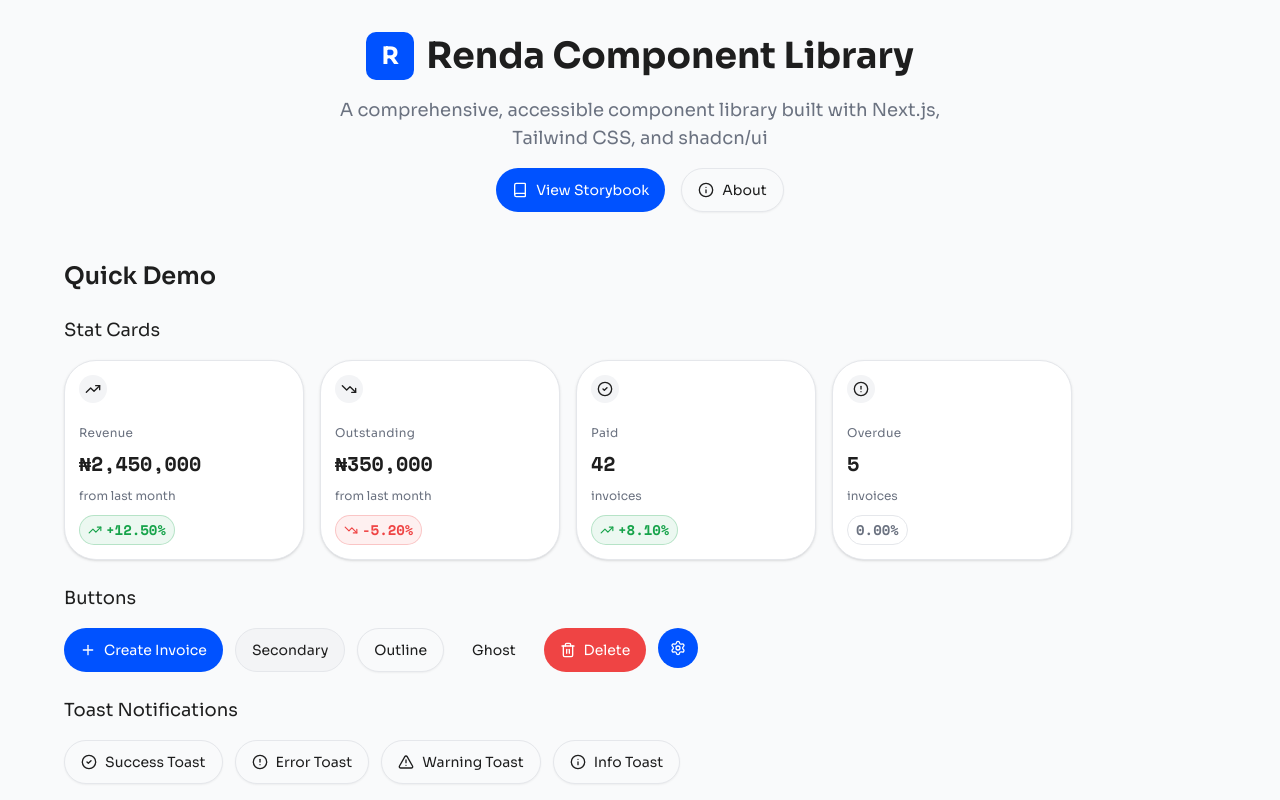
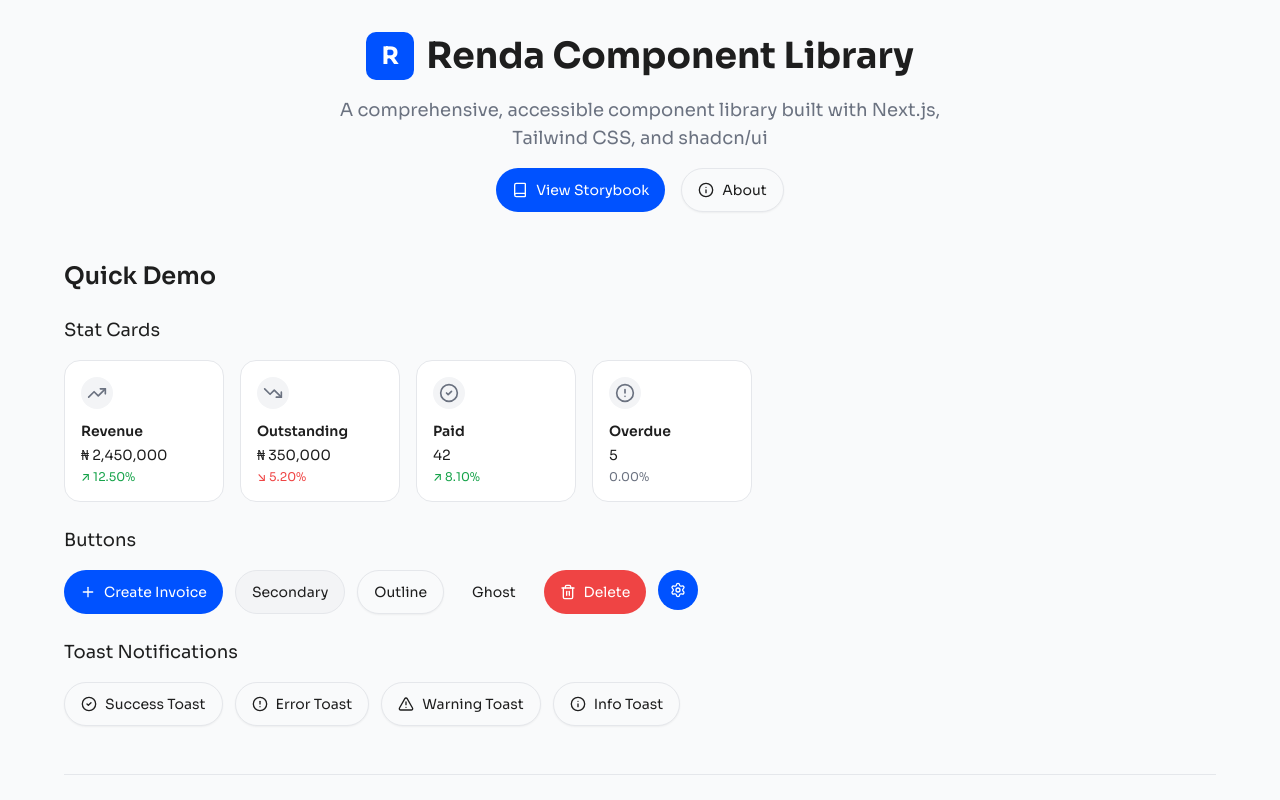
Before and after one commit to vibesyemmy/renda-component-library, a Next.js app: page / in a window 1280 px wide. Shown: the top 800 px of the page. Built offline with nearby package versions, Linux system fonts and the light colour scheme.

Commit message:
Refactor StatCard component to improve props structure and styling. Replace 'percent' and 'subtitle' with 'priceChange' and 'currency' for better clarity. Update Storybook stories to reflect new prop usage and enhance visual representation with images.

```diff
--- a/app/page.tsx
+++ b/app/page.tsx
@@ -42,39 +42,29 @@
             <div className="flex flex-wrap gap-4">
               <StatCard
                 symbol="Revenue"
-                price="₦2,450,000"
-                percent={12.5}
-                subtitle="from last month"
+                price="2,450,000"
+                priceChange={12.5}
                 icon="TrendingUp"
-                variant="gain"
-                size="md"
+                currency="₦"
               />
               <StatCard
                 symbol="Outstanding"
-                price="₦350,000"
-                percent={-5.2}
-                subtitle="from last month"
+                price="350,000"
+                priceChange={-5.2}
                 icon="TrendingDown"
-                variant="loss"
-                size="md"
+                currency="₦"
               />
               <StatCard
                 symbol="Paid"
                 price="42"
-                percent={8.1}
-                subtitle="invoices"
+                priceChange={8.1}
                 icon="CheckCircle2"
-                variant="gain"
-                size="md"
               />
               <StatCard
                 symbol="Overdue"
                 price="5"
-                percent={0}
-                subtitle="invoices"
+                priceChange={0}
                 icon="AlertCircle"
-                variant="neutral"
-                size="md"
               />
             </div>
           </div>
--- a/components/index.ts
+++ b/components/index.ts
@@ -41,3 +41,4 @@
 export type { Toast, ToastType } from "../lib/toast-store"
 export type { SectionHeaderProps, SectionHeaderAction } from "./organisms/section-header"
 export type { SidebarProps, SidebarNavItem } from "./organisms/sidebar"
+export type { StatCardProps } from "./molecules/stat-card"
--- a/components/molecules/stat-card.tsx
+++ b/components/molecules/stat-card.tsx
@@ -1,142 +1,98 @@
+"use client"
+
 import * as React from "react"
 import { Icon, type IconName } from "@/components/ui/icon"
 import { cn } from "@/lib/utils"
 
-interface StatCardProps extends React.HTMLAttributes<HTMLDivElement> {
+export interface StatCardProps {
   symbol: string
+  name?: string
   price: string | number
-  percent: number
-  subtitle?: string
+  priceChange: number
+  imageUrl?: string
   icon?: IconName
-  variant?: "gain" | "loss" | "neutral"
-  size?: "sm" | "md" | "lg"
+  currency?: string
+  onClick?: () => void
+  className?: string
+  "data-id"?: string
 }
 
-const sizeStyles = {
-  sm: {
-    card: "p-2.5 gap-2 w-[200px]",
-    icon: "size-6",
-    symbol: "text-xs",
-    percent: "text-[13px] leading-[18px] px-1.5 py-0.5",
-    price: "text-lg leading-6",
-    subtitle: "text-xs leading-[18px]",
-  },
-  md: {
-    card: "p-3.5 gap-2.5 w-[240px]",
-    icon: "size-7",
-    symbol: "text-xs",
-    percent: "text-sm leading-5 px-2 py-1",
-    price: "text-xl leading-[26px]",
-    subtitle: "text-xs leading-[18px]",
-  },
-  lg: {
-    card: "p-[18px] gap-3 w-[280px]",
-    icon: "size-8",
-    symbol: "text-sm",
-    percent: "text-[15px] leading-[22px] px-2.5 py-1.5",
-    price: "text-2xl leading-7",
-    subtitle: "text-xs leading-[18px]",
-  },
-}
-
-const variantStyles = {
-  gain: {
-    percent: "text-success border-success/25 bg-success/8",
-  },
-  loss: {
-    percent: "text-destructive border-destructive/25 bg-destructive/8",
-  },
-  neutral: {
-    percent: "text-muted-foreground",
-  },
-}
-
-export const StatCard = React.forwardRef<HTMLDivElement, StatCardProps>(
+export const StatCard = React.forwardRef<HTMLButtonElement, StatCardProps>(
   (
     {
       symbol,
+      name,
       price,
-      percent,
-      subtitle,
+      priceChange,
+      imageUrl,
       icon,
-      variant = "neutral",
-      size = "md",
+      currency = "",
+      onClick,
       className,
+      "data-id": dataId,
       ...props
     },
     ref
   ) => {
-    const sizeConfig = sizeStyles[size]
-    const variantConfig = variantStyles[variant]
-    const percentValue = Math.abs(percent)
-    const percentSign = percent > 0 ? "+" : percent < 0 ? "-" : ""
-    const displayPercent = `${percentSign}${percentValue.toFixed(2)}%`
+    const isPositive = priceChange > 0
+    const isNeutral = priceChange === 0
+    const priceDisplay = typeof price === "number" ? price.toLocaleString() : price
+    const formattedPrice = currency ? `${currency} ${priceDisplay}` : priceDisplay
 
-    const ariaLabel = `${symbol} ${percent > 0 ? "up" : percent < 0 ? "down" : "unchanged"} ${percentValue.toFixed(2)} percent, price ${price}`
+    const ariaLabel = `${symbol} ${isPositive ? "up" : isNeutral ? "" : "down"} ${Math.abs(priceChange).toFixed(2)}%`
 
     return (
-      <div
+      <button
         ref={ref}
-        role="group"
+        data-id={dataId}
+        onClick={onClick}
+        type="button"
         aria-label={ariaLabel}
-        data-statcard-size={size}
         className={cn(
-          "flex flex-col items-start text-left bg-card border border-border shadow-sm",
-          "transition-[box-shadow,transform,border-color] duration-150 ease-in-out",
-          "hover:-translate-y-0.5 hover:shadow-md",
-          "focus-within:shadow-[0_0_0_3px_rgba(0,82,255,0.2)]",
-          sizeConfig.card,
+          "flex-shrink-0 w-40 p-4 bg-card border border-border rounded-2xl",
+          "hover:border-border/80 hover:shadow-sm transition-all duration-200 text-left",
+          "focus-visible:outline-none focus-visible:ring-2 focus-visible:ring-ring focus-visible:ring-offset-2",
           className
         )}
         {...props}
       >
-        {/* Icon at top */}
-        {icon && (
-          <div
-            className={cn(
-              "rounded-full bg-muted flex items-center justify-center mb-3",
-              sizeConfig.icon
+        <div className="flex flex-col gap-3">
+          {/* Image or Icon */}
+          {(imageUrl || icon) && (
+            <div className="w-8 h-8 rounded-full overflow-hidden bg-muted flex items-center justify-center">
+              {imageUrl ? (
+                <img
+                  src={imageUrl}
+                  alt={`${symbol} logo`}
+                  className="w-full h-full object-cover"
+                />
+              ) : (
+                icon && <Icon name={icon} size={20} className="text-muted-foreground" />
               )}
-            aria-hidden="true"
-          >
-            <Icon name={icon} size={size === "sm" ? 14 : size === "md" ? 16 : 18} />
             </div>
           )}
 
-        {/* Symbol */}
-        <div className={cn("font-normal text-muted-foreground tracking-wide", sizeConfig.symbol)}>
-          {symbol}
-        </div>
-
-        {/* Price */}
-        <div className={cn("font-bold font-number", sizeConfig.price)}>
-          {price}
-        </div>
-
-        {/* Subtitle (optional) */}
-        {subtitle && (
-          <div className={cn("text-muted-foreground", sizeConfig.subtitle)}>
-            {subtitle}
-          </div>
+          {/* Symbol and Price */}
+          <div className="flex flex-col gap-1">
+            <p className="text-sm font-semibold text-foreground">{symbol}</p>
+            <p className="text-sm text-foreground font-medium">{formattedPrice}</p>
+            <p
+              className={cn(
+                "text-xs font-medium",
+                isNeutral
+                  ? "text-muted-foreground"
+                  : isPositive
+                    ? "text-success"
+                    : "text-destructive"
               )}
-
-        {/* Percent at bottom */}
-        <div
-          className={cn(
-            "font-semibold rounded-full border font-number inline-flex items-center gap-1",
-            sizeConfig.percent,
-            variantConfig.percent
-          )}
+              aria-label={`${isPositive ? "Up" : isNeutral ? "" : "Down"} ${Math.abs(priceChange).toFixed(2)}%`}
             >
-          {percent !== 0 && (
-            <Icon
-              name={percent > 0 ? "TrendingUp" : "TrendingDown"}
-              size={size === "sm" ? 12 : size === "md" ? 14 : 16}
-            />
-          )}
-          {displayPercent}
+              {!isNeutral && (isPositive ? "↗" : "↘")}{" "}
+              {Math.abs(priceChange).toFixed(2)}%
+            </p>
           </div>
         </div>
+      </button>
     )
   }
 )
```
Also changed, not shown: 2 other files (tests, documents, lock files or other folders). Lines whose indentation alone changed are shown as unchanged.
